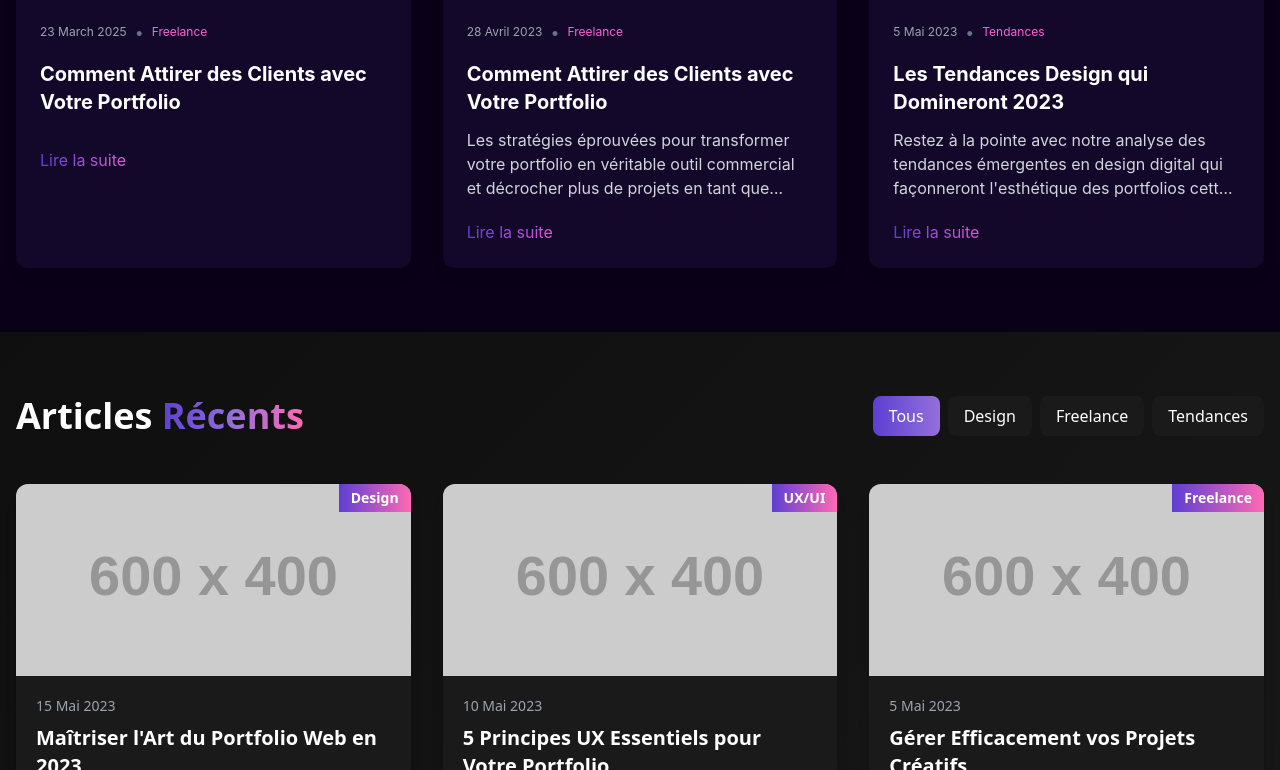
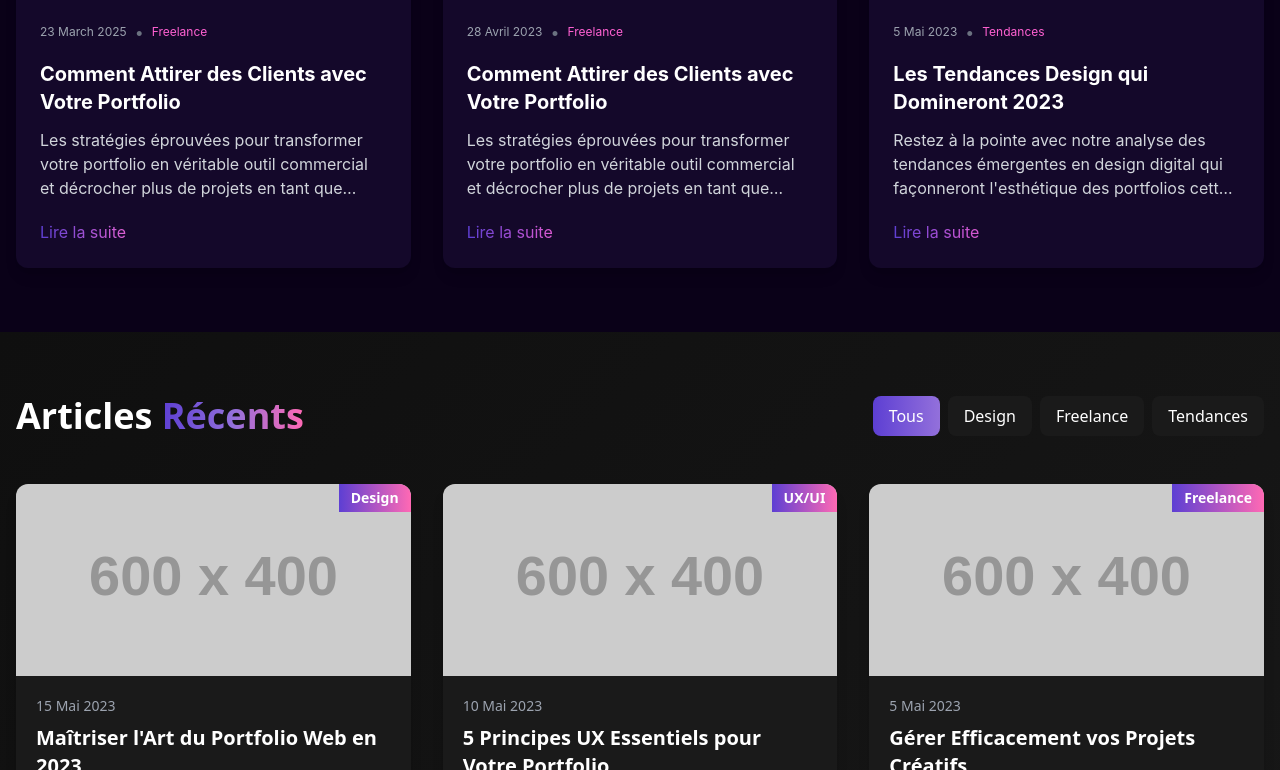
Before and after one commit to Portfolio-professionnal/AthenaPro, a Jekyll site: the page built from Blog.html, in a window 1280 px wide and 900 px high, scrolled down 684 px, cut to the strip 130-900 px from the top of the window. Built offline with Jekyll 4.4.1, drawn with Linux system fonts in a browser that asks for light colours; nearby versions of some CDN libraries.

Commit message:
Update 2025-03-23-Comment-Attirer-des-Entreprises-avec-Votre-Portfolio.md

```diff
--- a/_posts/2025-03-23-Comment-Attirer-des-Entreprises-avec-Votre-Portfolio.md
+++ b/_posts/2025-03-23-Comment-Attirer-des-Entreprises-avec-Votre-Portfolio.md
@@ -3,6 +3,7 @@ layout: post
 title: "Comment Attirer des Clients avec Votre Portfolio"
 date: 2025-03-23 10:00:00 +0100
 category: Freelance
+excerpt: "Les stratégies éprouvées pour transformer votre portfolio en véritable outil commercial et décrocher plus de projets en tant que freelance."
 image: "https://i.postimg.cc/SR5DWXbN/Capture-d-cran-2025-03-23-143234.png"
 ---
 
```
